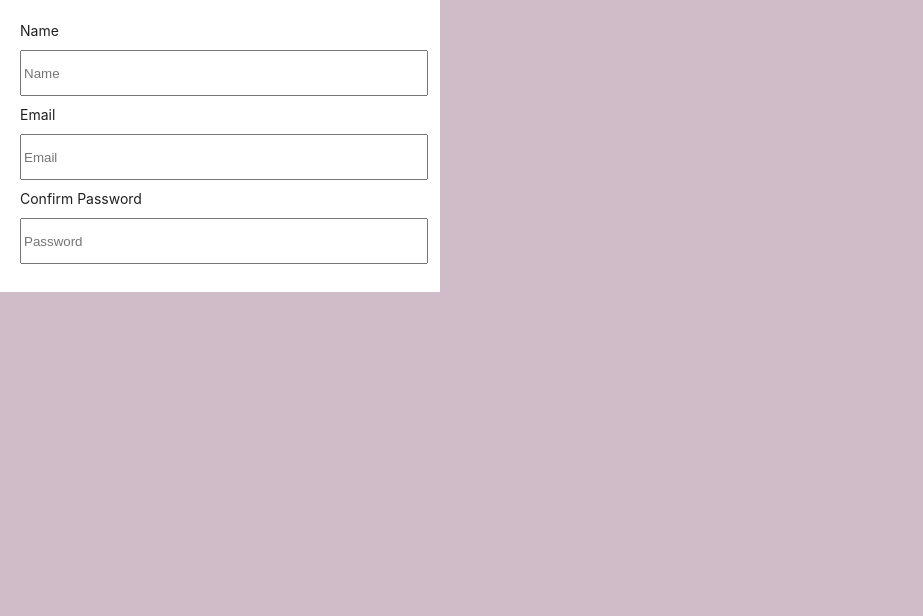
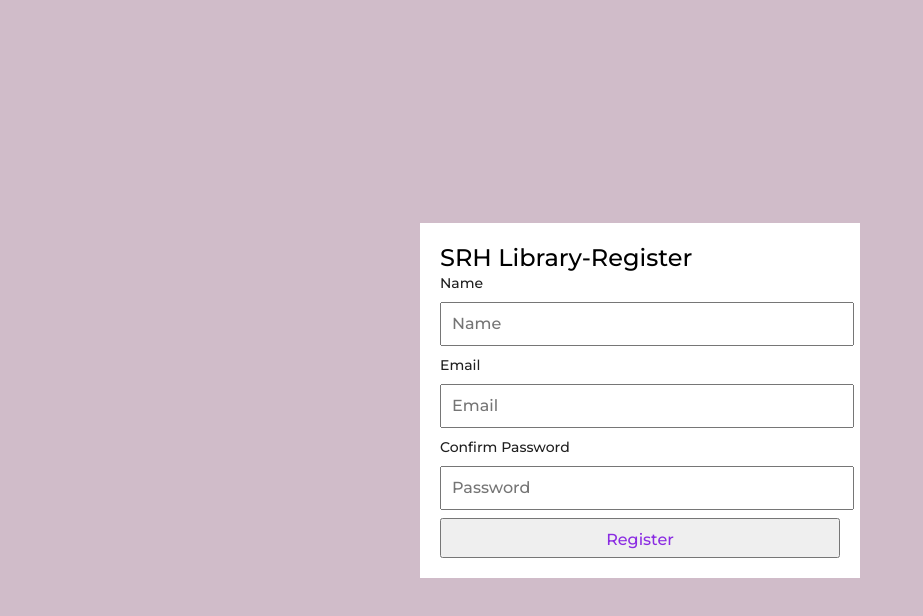
Before and after one commit to gauthammanjunath/library-management-system-MERN, a React (Create React App) app in the folder client/: page /register in a window 1280 px wide. Shown: the top 616 px of the page, without its empty margins (0-923 px from the left). Built offline with nearby package versions, Linux system fonts and the light colour scheme.

Commit message:
DOne with Register

```diff
--- /dev/null
+++ b/client/src/components/Button.js
@@ -0,0 +1,15 @@
+import React from 'react'
+
+function Button({ title, variant = 'contained', color = "primary", type="button",onclick}) {
+   let className = "w-100 pt-1 pb-1 ";
+  if (variant === "contained") {
+    className += "bg." + color + "text-white";
+  } else if (variant === "outlined") {
+    className += "border" + color + "text" + color;
+  }
+  return <button className={className} type={type}
+  onclick={onclick}
+  >{title}
+  </button>
+}
+export default Button;
--- a/client/src/index.css
+++ b/client/src/index.css
@@ -1,13 +1,8 @@
-body {
-  margin: 0;
-  font-family: -apple-system, BlinkMacSystemFont, 'Segoe UI', 'Roboto', 'Oxygen',
-    'Ubuntu', 'Cantarell', 'Fira Sans', 'Droid Sans', 'Helvetica Neue',
-    sans-serif;
-  -webkit-font-smoothing: antialiased;
-  -moz-osx-font-smoothing: grayscale;
+@import url('https://fonts.googleapis.com/css2?family=Montserrat:wght@100;500&display=swap');
+*{
+  font-family: 'Montserrat', sans-serif;
+  margin:0;
+  padding:0;
+  Font-size:16px;
+  Font-weight:500;
 }
-
-code {
-  font-family: source-code-pro, Menlo, Monaco, Consolas, 'Courier New',
-    monospace;
-}
--- a/client/src/pages/Register/index.js
+++ b/client/src/pages/Register/index.js
@@ -1,11 +1,21 @@
 import React from 'react';
 import { Form } from "antd";
+import Button from '../../components/Button';
+
 
 function Register() {
+
+  const onFinish = (values) => {
+    console.log("success:", values);
+  };
   return (
-    <div className="h-screen  bg-primary">
+    <div className="h-screen  bg-primary flex items-center justify-center">
       <div className="authentication-form bg-white p-2">
-        <Form layout="vertical">
+       <h1 className="text-Primary text-2xl">SRH Library-Register</h1>
+
+        <Form layout="vertical"
+          onFinish={onFinish}
+        >
           <Form.Item
             label="Name"
             name="name"
@@ -24,10 +34,11 @@ function Register() {
           >
             < input type="password" placeholder="Password" />
           </Form.Item>
+          <Button title='Register' type="Submit" />
         </Form>
       </div>
     </div>
   );
 }
 
-export default Register
+export default Register;
--- a/client/src/stylesheets/form-elements.css
+++ b/client/src/stylesheets/form-elements.css
@@ -1,6 +1,8 @@
 input{
   height:40px;
   width:100%;
+  padding-left: 10px;
+  font-size:16px;
 }
 
 textarea,
@@ -23,9 +25,10 @@ textarea{
 
 input:focus , textarea:focus , select:focus {
   outline: none;
-  border: rgb(60, 60, 60) solid 1px;
+  border: rgb(9, 9, 9) solid 1px;
 }
 
 button {
   height: 40px;
+  color: blueviolet;
 }
```
